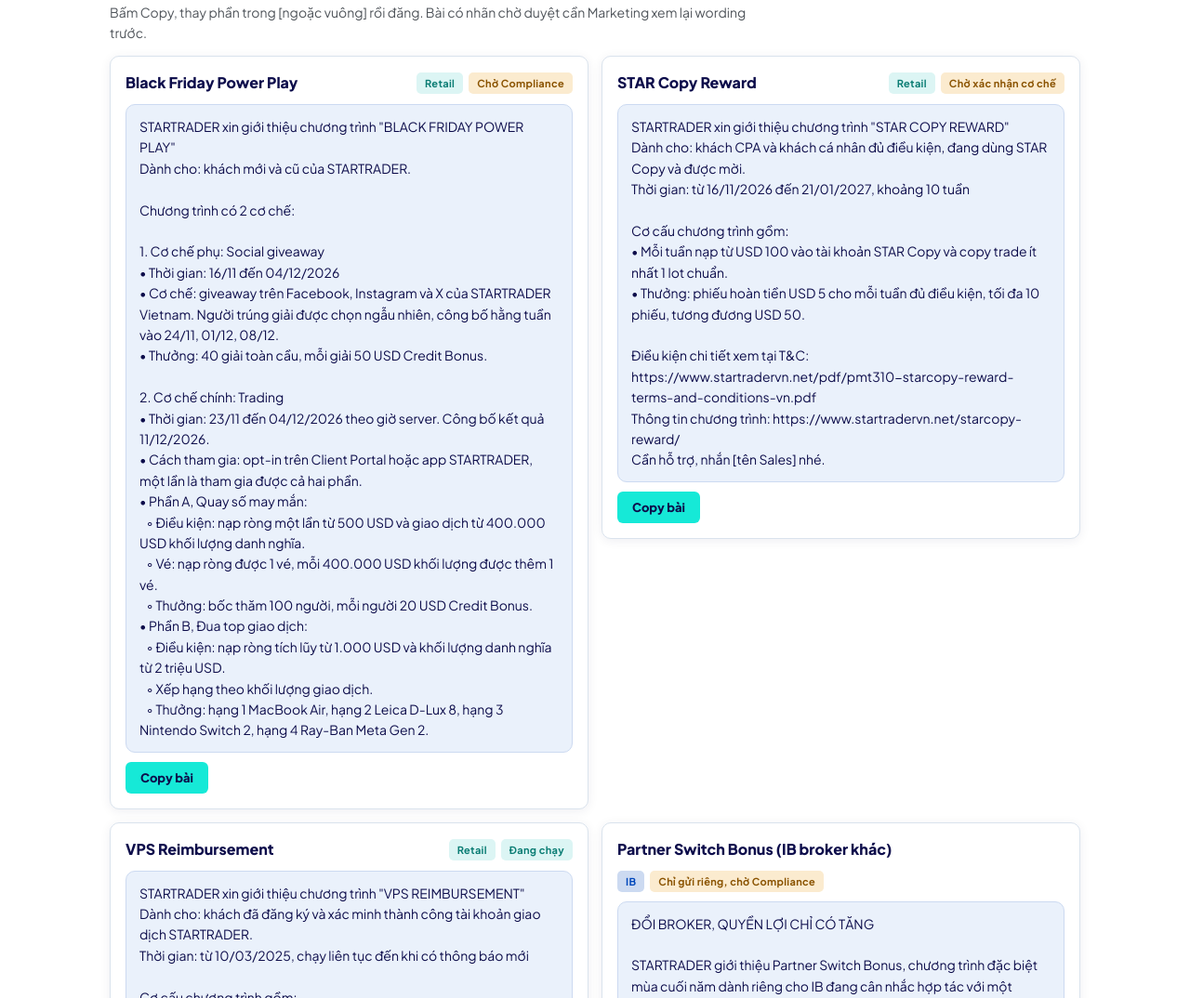
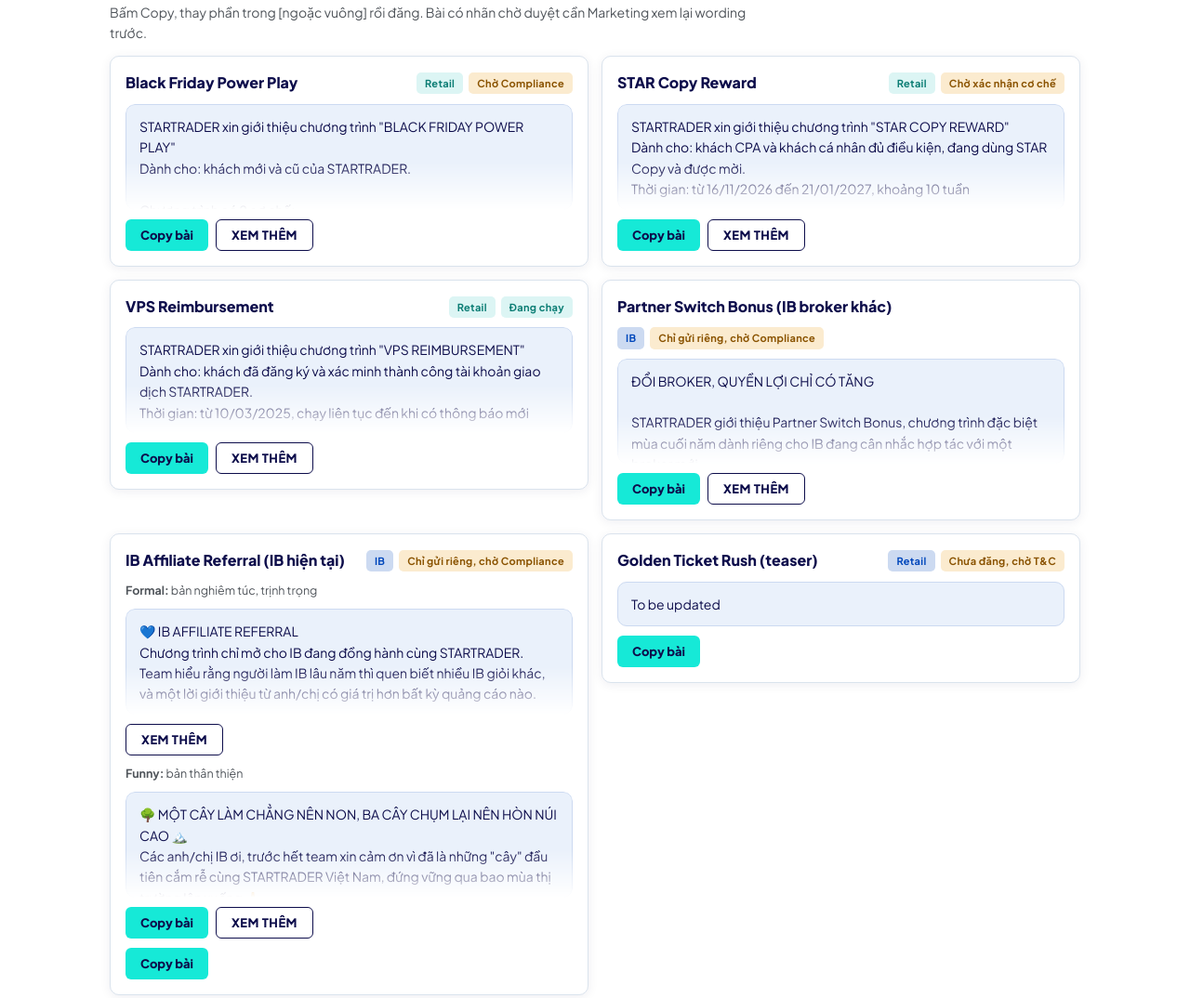
Before and after one commit to zynhuynh/STAR-VN-PROMOTION, a plain HTML site: page index.html in a window 1280 px wide. Shown: the part 5209-6283 px from the top of the page at 93% size. Drawn offline with Linux system fonts and the light colour scheme.

Commit message:
Collapse template previews with Xem them, keep Copy visible
Co-Authored-By: Claude Sonnet 5.5 <noreply@anthropic.com>
Claude-Session: https://claude.ai/code/session_01S5jo9wbdtGqbARViNCPoCp

```diff
--- a/index.html
+++ b/index.html
@@ -224,6 +224,12 @@ header{min-height:300px;justify-content:center}
 .card:hover .lk.off{color:#9FB0D8;border-color:rgba(255,255,255,.3)}
 .card:hover a{color:var(--accent)}
 @keyframes run{to{--a:360deg}}
+/* template preview: show a short excerpt, expand on demand; Copy stays visible */
+pre.tpl.clamp{max-height:calc(1.6em * 4 + 24px);overflow:hidden;-webkit-mask-image:linear-gradient(#000 55%,transparent 100%);mask-image:linear-gradient(#000 55%,transparent 100%)}
+.tpl-actions{display:flex;gap:8px;flex-wrap:wrap;align-items:center}
+button.more-tpl{font-family:var(--font);font-size:13px;font-weight:800;letter-spacing:.04em;text-transform:uppercase;color:var(--navy);background:#fff;border:1.5px solid var(--navy);border-radius:6px;padding:8px 16px;cursor:pointer}
+button.more-tpl:hover,button.more-tpl:focus-visible{background:var(--navy);color:var(--accent);outline:none}
+
 @media (prefers-reduced-motion:reduce){.card::after,.tpl-card::after{animation:none}}
 </style>
 </head>
@@ -875,6 +881,22 @@ Và đây mới chỉ là khởi đầu. Team đang chuẩn bị thêm những c
   document.addEventListener('click',function(e){var a=e.target.closest&&e.target.closest('a.st'); if(a) applyFilter('all');});
   applyFilter('all');
 
+  /* ---------- template preview (collapse / expand) ---------- */
+  document.querySelectorAll('pre.tpl').forEach(function(pre){
+    var copy=pre.parentNode.querySelector('button.copy'); if(!copy) return;
+    var row=document.createElement('div'); row.className='tpl-actions';
+    pre.insertAdjacentElement('afterend',row); row.appendChild(copy);
+    pre.classList.add('clamp');
+    if(pre.scrollHeight<=pre.clientHeight+6){pre.classList.remove('clamp');return;}
+    var t=document.createElement('button'); t.type='button'; t.className='more-tpl'; t.textContent='Xem thêm';
+    t.setAttribute('aria-expanded','false');
+    t.addEventListener('click',function(){
+      var open=pre.classList.toggle('clamp')===false;
+      t.textContent=open?'Thu gọn':'Xem thêm'; t.setAttribute('aria-expanded',open?'true':'false');
+    });
+    row.appendChild(t);
+  });
+
   /* ---------- copy buttons ---------- */
   function fallbackCopy(el){
     var r=document.createRange();r.selectNodeContents(el);
```
